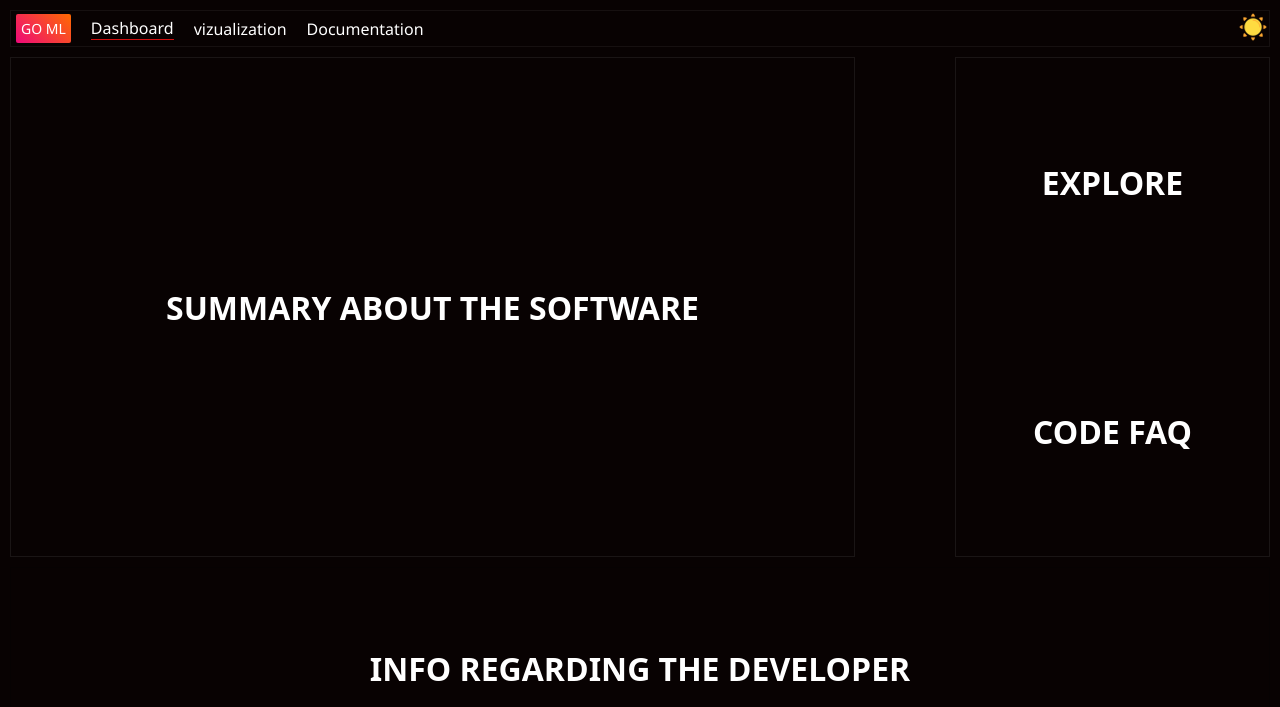
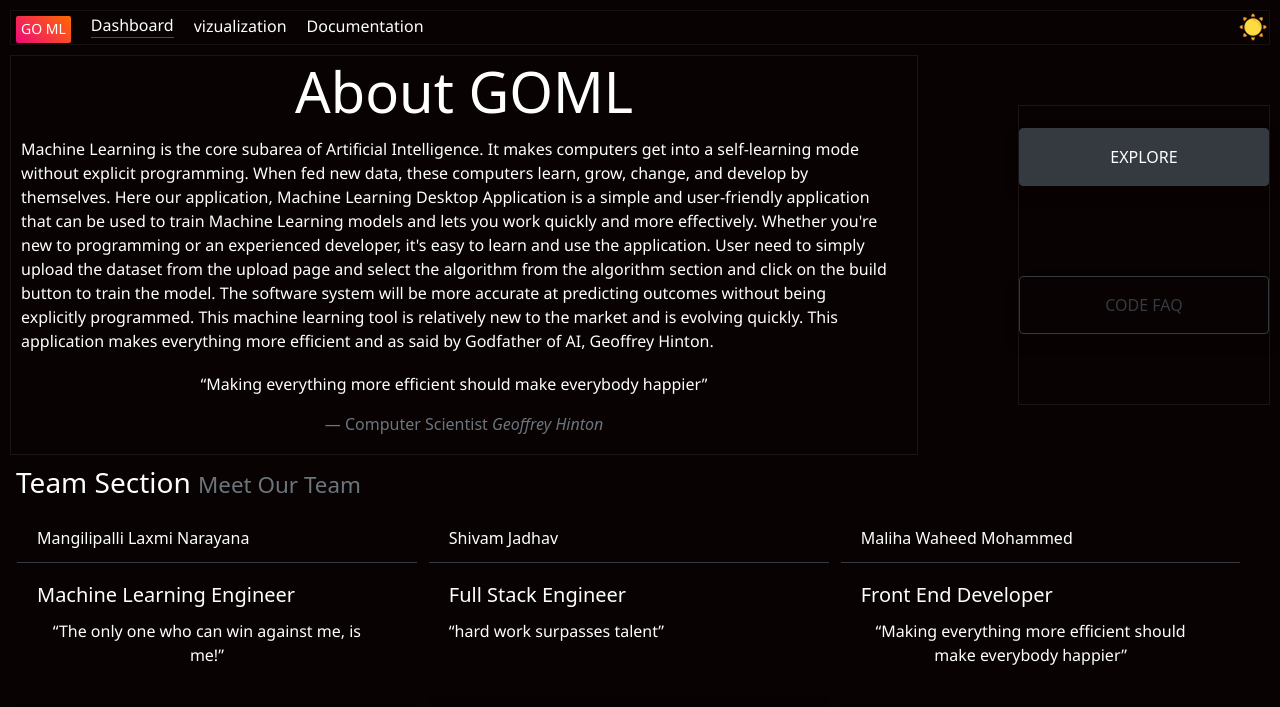
Before and after one commit to shivamjadhav2000/MLSOFTWARE, a plain HTML site: page APP/index.html in a window 1280 px wide. Both pictures are taken after a click on the picture 1253 px from the left and 27 px from the top of the page. Drawn offline with Linux system fonts and the light colour scheme.

Commit message:
completed dashboard

```diff
--- a/APP/index.html
+++ b/APP/index.html
@@ -7,6 +7,11 @@
       name="description"
       content="Web site created using create-react-app"
     />
+
+    <link rel="stylesheet" href="Bootstrap/bootstrap.min.css" >
+    <script src="Bootstrap/slim.min.js" ></script>
+    <script src="Bootstrap/popper.min.js" ></script>
+    <script src="Bootstrap/bootstrap.min.js" ></script>
     <link rel="stylesheet" href="style.css" />
     <!-- <script src="main.js"></script> -->
     <script src="eel.js"></script>
@@ -26,18 +31,94 @@
      </div>
  </div>
     <div class="mainSection">
-         <div class="SummaryAboutSOftw" id="section1">
-              <h1>SUMMARY ABOUT THE SOFTWARE</h1>
-         </div>
+         <div class="SummaryAboutSOftw " id="section1">
+            <h1 class="display-4" style="float: left;">About GOML</h1>
+            <p class="font-weight-normal text-monospace">Machine Learning is the core subarea of Artificial Intelligence. It makes computers get into a self-learning mode without explicit programming. When fed new data, these computers learn, grow, change, and develop by themselves. Here our application, Machine Learning Desktop Application is a simple and user-friendly application that can be used to train Machine Learning models and lets you work quickly and more effectively. Whether you're new to programming or an experienced developer, it's easy to learn and use the application. User need to simply upload the dataset from the upload page and select the algorithm from the algorithm section and click on the build button to train the model. The software system will be more accurate at predicting outcomes without being explicitly programmed. This machine learning tool is relatively new to the market and is evolving quickly.  This application makes everything more efficient and as said by Godfather of AI, Geoffrey Hinton.</p>
+
+            <blockquote class="blockquote text-center">
+              <p class="mb-0">“Making everything more efficient should make everybody happier”</p>
+              <footer class="blockquote-footer">Computer Scientist <cite title="Source Title">Geoffrey Hinton</cite></footer>
+            </blockquote>
+
+        </div>
          <div class="sideBarSection" id="section2">
-          <a href="main.html" class="myanchor"> <h1>EXPLORE</h1></a>
-              <h1>CODE FAQ</h1>
+          <a href="main.html" class="myanchor"> <button type="button" class="btn btn-dark shadow p-3 mb-5  rounded" style="min-width:250px">EXPLORE</button></a>
+          <button type="button" class="btn btn-outline-dark btn-dark shadow p-3 mb-5  rounded" style="min-width:250px">CODE FAQ</button>
          </div>
     </div>
-    <div class="DeveloperInfoSection">
-      <h1>INFO REGARDING THE DEVELOPER</h1>
+      <div class="DeveloperInfoSection">
+        <div class="footerheader "><h3>
+          Team Section
+          <small class="text-muted">Meet Our Team</small>
+        </h3></div>
+        <div class="footerBody" >
+          <div class="card  mb-3 bg-transparent" style="max-width: 100%;margin-right:10px;height: 250px;">
+            <div class="card-header  border-dark">Mangilipalli Laxmi Narayana</div>
+            <div class="card-body ">
+              <h5 class="card-title">Machine Learning Engineer</h5>
+              <blockquote class="blockquote text-center card-text">
+                <p class="mb-0">“The only one who can win against me, is me!”</p>
+              </blockquote>
+            </div>
+            <div class="card-footer  " style="display: flex;justify-content: space-evenly;">
+              <a href="https://www.linkedin.com/in/narayana-mangilipally/">
+                <img src="assests/linkedin.png" alt="" width="40px" height="40px">
+            </a>
+            <a href="https://github.com/narayana8799">
+              <img src="assests/github.png" alt="" width="40px" height="40px">
+            </a>
+            <a href="mangilipallylaxminarayana@gmail.com">
+              <img src="assests/email.png" alt="" width="40px" height="40px">
+            </a>
+            </div>
+        </div>
 
-    </div>
+          <div class="card  mb-3 bg-transparent" style="max-width: 100%;margin-right:10px;height: 250px;">
+            <div class="card-header  border-dark">Shivam Jadhav</div>
+            <div class="card-body ">
+              <h5 class="card-title">Full Stack Engineer</h5>
+              <blockquote class="blockquote text-center card-text">
+                <p class="mb-0" style="text-align:center">“hard work surpasses talent”</p>
+              </blockquote>
+            </div>
+            <div class="card-footer  " style="display: flex;justify-content: space-evenly;">
+            <a href="https://www.linkedin.com/in/shivam-jadhav-1152921b0/">
+              <img src="assests/linkedin.png" alt="" width="40px" height="40px">
+            </a>
+            <a href="https://github.com/shivamjadhav2000/">
+              <img src="assests/github.png" alt="" width="40px" height="40px">
+            </a>
+            <a href="jadhavshivam0228@gmail.com">
+              <img src="assests/email.png" alt="" width="40px" height="40px">
+            </a>
+            </div>
+        </div>
+        <div class="card  mb-3 bg-transparent" style="max-width: 100%;margin-right:10px;height: 250px;">
+          <div class="card-header   border-dark">Maliha Waheed Mohammed</div>
+          <div class="card-body ">
+            <h5 class="card-title">Front End Developer</h5>
+            <blockquote class="blockquote text-center card-text">
+              <p class="mb-0">“Making everything more efficient should make everybody happier”</p>
+            </blockquote>
+          </div>
+          <div class="card-footer  " style="display: flex;justify-content: space-evenly;">
+          <a href="https://www.linkedin.com/mwlite/in/maliha-waheed-a56782168">
+            <img src="assests/linkedin.png" alt="" width="40px" height="40px">
+          </a>
+          <a href="https://github.com/malihawaheed75">
+            <img src="assests/github.png" alt="" width="40px" height="40px">
+          </a>
+          <a href="malihawaheed75@gmail.com">
+            <img src="assests/email.png" alt="" width="40px" height="40px">
+          </a>
+          </div>
+      </div>
+
+
+
+        </div>
+
+      </div>
 </body>
 <script>
   function handleToggle(){
--- /dev/null
+++ b/APP/js/results.js
@@ -0,0 +1,4 @@
+targetDisplay=document.getElementsByClassName('targetDisplay')
+eel.getResults()(r=>{
+    console.log('r',r)
+})
--- /dev/null
+++ b/APP/reviewAndAnalysis.css
@@ -0,0 +1,225 @@
+.hide{
+    display: none;
+  }
+  input{
+    text-decoration: none;
+    outline: none;
+    border: 1px solid rgba(0, 0, 0, 0.212);
+    background-color: transparent;
+    width:100%;
+  }
+  .inputDark{
+    text-decoration: none;
+    outline: none;
+    border: 1px solid rgba(202, 185, 185, 0.075) ;
+    color: white;
+    background-color: transparent;
+    width:100%;
+  }
+
+  h6{
+    display:inline;
+  }
+  /* //anchor tags */
+  .myanchor{
+    color:rgb(8, 8, 8);
+    text-decoration:none ;
+  }
+  .myanchor:hover{
+    color:rgb(8, 8, 8);
+    text-decoration: none;
+  }
+  .myanchorToggle{
+    color: rgb(253, 253, 253);
+    text-decoration: none;
+  }
+  .myanchorToggle:hover{
+    color: rgb(253, 253, 253);
+    text-decoration: none;
+
+  }
+  .spinner{
+    animation-name: spin;
+    animation-duration: 5000ms;
+    animation-iteration-count: infinite;
+    animation-timing-function: linear;
+  }
+  button{
+    cursor: pointer;
+    background: transparent;
+    outline: none !important;
+    border:none;
+    outline-style: none;
+  }
+  button:hover, button:focus {
+  outline: none !important;
+  border: none;
+  text-decoration: none;
+  }
+
+  #Active{
+    cursor: pointer;
+    float:left;
+    font-size: 16px;
+    font-weight: 400;
+    font-family:'Segoe UI', Tahoma, Geneva, Verdana, sans-serif;
+    margin-right:20px;
+    border-bottom:1px solid rgba(240, 18, 18, 0.884);
+  }
+
+
+
+  @-moz-keyframes spin { 100% { -moz-transform: rotate(360deg); } }
+  @-webkit-keyframes spin { 100% { -webkit-transform: rotate(360deg); } }
+  @keyframes spin { 100% { -webkit-transform: rotate(360deg); transform:rotate(360deg); } }
+
+
+  /* body {background-color: powderblue;} */
+  .mainBODY {
+    /* style="margin: 0px;padding: 10px;" */
+    margin: 0px;
+    padding: 10px;
+    background-color:#ffffff;
+    color: black;
+    font-family:Sentinel SSm A,Sentinel SSm B,system-ui,-apple-system,BlinkMacSystemFont,Segoe UI,Roboto,Helvetica,Arial,sans-serif,Apple Color Emoji,Segoe UI Emoji,Segoe UI Symbol;
+    font-weight: 400;
+
+    }
+    .dark-mode {
+      background-color: rgb(8, 2, 2);
+      color: rgb(255, 255, 255);
+    }
+    /* navbar section */
+
+    .nav{
+      height: 34px;
+      display: flex;
+      justify-content: space-between;
+      margin-bottom:5px;
+      border:1px solid rgba(0, 0, 0, 0.205) ;
+      }
+      .navLightMode{
+        display: flex;
+        justify-content: space-between;
+        margin-bottom:5px;
+        border:1px solid rgba(199, 183, 183, 0.075) ;
+        }
+
+      .Logo{
+        color: white;
+      font-size:14px;
+      font-weight: 200;
+      padding:5px;
+      margin-right:20px;
+      font-family:'Segoe UI', Tahoma, Geneva, Verdana, sans-serif;
+      border-radius:2px;
+      background-image: linear-gradient(45deg,#ee0979  ,#ff6a00 );
+      }
+  .navItem{
+    cursor: pointer;
+    float:left;
+    font-size: 16px;
+    font-weight: 400;
+    font-family:'Segoe UI', Tahoma, Geneva, Verdana, sans-serif;
+    margin-right:20px;
+    -webkit-transform: translateZ(0);
+    transform: translateZ(0);
+    -webkit-backface-visibility: hidden;
+    backface-visibility: hidden;
+    -moz-osx-font-smoothing: grayscale;
+    position: relative;
+    overflow: hidden;
+  }
+
+    .navItem:before  {
+      content: "";
+      position: absolute;
+      z-index: -1;
+      left: 50%;
+      right: 50%;
+      bottom: 0;
+      background: #000000;
+      height: 1px;
+      -webkit-transition-property: left right;
+      transition-property: left right;
+      -webkit-transition-duration: 0.3s;
+      transition-duration: 0.3s;
+      -webkit-transition-timing-function: ease-out;
+      transition-timing-function: ease-out;
+    }
+    .navItem:hover:before {
+      left: 0;
+      right: 0;
+    }
+    .navItemDark{
+      cursor: pointer;
+    float:left;
+    font-size: 16px;
+    font-weight: 400;
+    font-family:'Segoe UI', Tahoma, Geneva, Verdana, sans-serif;
+    margin-right:20px;
+    -webkit-transform: translateZ(0);
+    transform: translateZ(0);
+    -webkit-backface-visibility: hidden;
+    backface-visibility: hidden;
+    -moz-osx-font-smoothing: grayscale;
+    position: relative;
+    overflow: hidden;
+  }
+  .navItemDark:before  {
+    content: "";
+    position: absolute;
+    z-index: -1;
+    left: 50%;
+    right: 50%;
+    bottom: 0;
+    background: #e7e4e4;
+    height: 1px;
+    -webkit-transition-property: left right;
+    transition-property: left right;
+    -webkit-transition-duration: 0.3s;
+    transition-duration: 0.3s;
+    -webkit-transition-timing-function: ease-out;
+    transition-timing-function: ease-out;
+  }
+  .navItemDark:hover:before {
+    left: 0;
+    right: 0;
+  }
+
+  #navItems{
+    padding: 0px 5px ;
+    padding-top: 4px;
+    display:flex;
+    justify-content: flex-start;
+    align-content: center;
+  }
+  #themeToggle{
+   padding:2px;
+  }
+  #toggleImg{
+  cursor: pointer;
+  }
+  /* navbar section */
+
+
+  /* sub navbar */
+  .subNav{
+    /* margin-top:5px; */
+    height:35px;
+    display: flex;
+    justify-content: flex-start;
+    align-items: center;
+    padding:0px 5px;
+    border: 1px solid rgba(0, 0, 0, 0.212) ;
+  }
+  .subNavDarkMode{
+    margin-top:5px;
+    height:35px;
+    display: flex;
+    justify-content: flex-start;
+    /* align-items: center; */
+    padding:2px 5px;
+    border: 1px solid rgba(202, 185, 185, 0.075) ;
+  }
+  /* sub navbar */
--- a/APP/style.css
+++ b/APP/style.css
@@ -154,15 +154,17 @@
   .mainSection{
       margin:10px 0px;
      display: grid;
-     grid-template-columns: 75% 25%;
-     height:500px
+     grid-template-columns: 80% 20%;
+     height:400px
  }
  .SummaryAboutSOftw{
   border: 1px solid rgba(0, 0, 0, 0.212) ;
-     margin-right:100px;
-     display: grid;
-     justify-items: center;
-     align-items: center;
+  font-size: 16px;
+  margin-right:100px;
+  display: grid;
+  justify-items: center;
+  align-items: center;
+  padding:0px 10px
  }
  .SummaryAboutSOftwDark{
   border: 1px solid rgba(255, 255, 255, 0.075) ;
@@ -172,23 +174,37 @@
   align-items: center;
  }
  .sideBarSection{
+  margin:20% 0px;
+
   border: 1px solid rgba(0, 0, 0, 0.212) ;
     display: grid;
     justify-items: center;
     align-items: center;
  }
  .sideBarSectionDark{
+  margin:20% 0px;
   border: 1px solid rgba(252, 252, 252, 0.075) ;
     display: grid;
     justify-items: center;
     align-items: center;
  }
+ .footerheader > h3{
+  font-family:Sentinel SSm A,Sentinel SSm B,system-ui,-apple-system,BlinkMacSystemFont,Segoe UI,Roboto,Helvetica,Arial,sans-serif,Apple Color Emoji,Segoe UI Emoji,Segoe UI Symbol;
+  font-weight: 400;
+  padding-bottom:5px
+ }
  .DeveloperInfoSection{
   border: 1px solid rgba(0, 0, 0, 0.212) ;
-    display: grid;
-    justify-items: center;
-    align-items: center;
-    height: 200px;
+    padding:0px 5px;
+    height: 305px;
+ }
+ .footerItem{
+  background-image: linear-gradient(45deg,#ee0979,#ff6a00);
+  margin:0px 5px;
+ }
+ .footerBody{
+  display: grid;
+  grid-template-columns: 33% 33% 33%;
  }
 
 
```
Also changed, not shown: APP/Algorithm.html (+1 -1 lines), APP/main.html (+1 -1 lines), APP/reviewAndAnalysis.html (added, +45 -0 lines), APP/assests/ai.jpg (added), APP/assests/bgg.jpg (added), APP/assests/email.png (added), APP/assests/github.png (added), APP/assests/linkedin.png (added), 1 other file.
